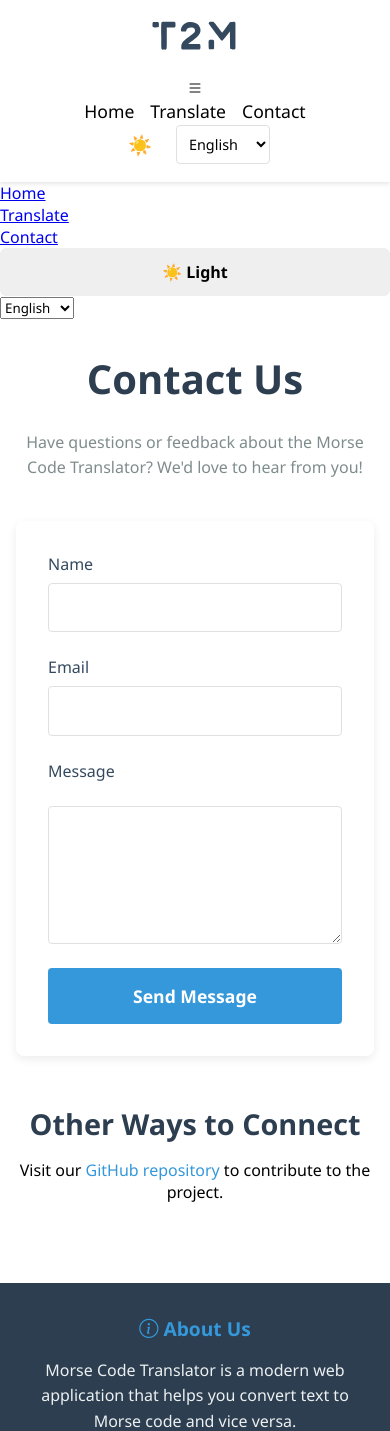
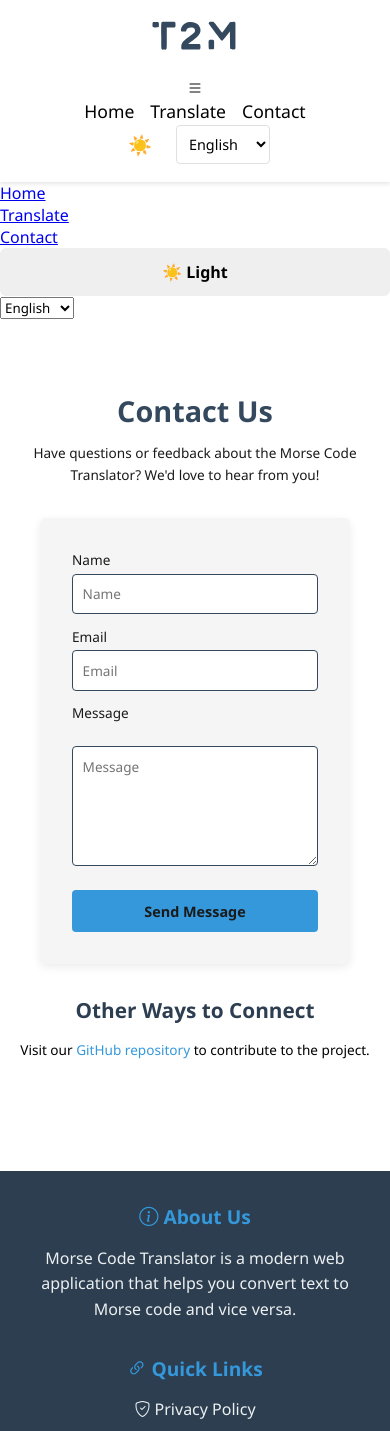
Before and after one commit to y1hy11/T2M---Text-Morse-Code-Translator, a React (Vite) app: page /contact in a window 390 px wide. Shown: the top 1431 px of the page. Built offline with nearby package versions, Linux system fonts and the light colour scheme.

Commit message:
Enhance contact form with validation, internationalization support, and improved error handling

```diff
--- a/src/pages/contact.jsx
+++ b/src/pages/contact.jsx
@@ -1,7 +1,8 @@
 import { useState } from 'react';
-import '../styles/pages/Contact.css';
+import { useTranslation } from 'react-i18next';
 
 const Contact = () => {
+  const { t } = useTranslation();
   const [formData, setFormData] = useState({
     name: '',
     email: '',
@@ -13,6 +14,14 @@ const Contact = () => {
     error: false
   });
 
+  const [isSubmitting, setIsSubmitting] = useState(false);
+
+  const [fieldErrors, setFieldErrors] = useState({
+    name: false,
+    email: false,
+    message: false
+  });
+
   const handleChange = (e) => {
     const { name, value } = e.target;
     setFormData(prev => ({
@@ -21,10 +30,41 @@ const Contact = () => {
     }));
   };
 
-  const handleSubmit = (e) => {
+  const validateForm = () => {
+    const errors = {
+      name: !formData.name.trim(),
+      email: !formData.email.trim() || !/^[^\s@]+@[^\s@]+\.[^\s@]+$/.test(formData.email),
+      message: !formData.message.trim()
+    };
+    setFieldErrors(errors);
+    return !Object.values(errors).some(error => error);
+  };
+
+  const handleSubmit = async (e) => {
     e.preventDefault();
-    // Simulate form submission
-    setTimeout(() => {
+    if (!validateForm()) {
+      return;
+    }
+    setIsSubmitting(true);
+
+    try {
+      const response = await fetch('https://api.web3forms.com/submit', {
+        method: 'POST',
+        headers: {
+          'Content-Type': 'application/json',
+        },
+        body: JSON.stringify({
+          access_key: import.meta.env.VITE_WEB3FORMS_API_KEY,
+          name: formData.name,
+          email: formData.email,
+          message: formData.message,
+          subject: 'New Contact Form Submission - Morse Code Translator'
+        })
+      });
+
+      const data = await response.json();
+
+      if (data.success) {
         setFormStatus({
           submitted: true,
           error: false
@@ -34,69 +74,122 @@ const Contact = () => {
           email: '',
           message: ''
         });
-    }, 1000);
+      } else {
+        setFormStatus({
+          submitted: false,
+          error: true
+        });
+      }
+    } catch (error) {
+      console.error('Error submitting form:', error);
+      setFormStatus({
+        submitted: false,
+        error: true
+      });
+    } finally {
+      setIsSubmitting(false);
+    }
   };
 
   return (
     <div className="contact-container">
-      <h1>Contact Us</h1>
+      <h1>{t('contact.title')}</h1>
       <p className="contact-intro">
-        Have questions or feedback about the Morse Code Translator? We'd love to hear from you!
+        {t('contact.intro')}
       </p>
 
       {formStatus.submitted ? (
         <div className="form-success">
-          <h2>Thank you for your message!</h2>
-          <p>We'll get back to you as soon as possible.</p>
+          <h2>{t('contact.thankYou')}</h2>
+          <p>{t('contact.willReply')}</p>
           <button onClick={() => setFormStatus({ submitted: false, error: false })}>
-            Send Another Message
+            {t('contact.sendAnother')}
           </button>
         </div>
       ) : (
         <form className="contact-form" onSubmit={handleSubmit}>
           <div className="form-group">
-            <label htmlFor="name">Name</label>
+            <label htmlFor="name">{t('contact.name')}</label>
             <input
               type="text"
               id="name"
               name="name"
               value={formData.name}
               onChange={handleChange}
+              placeholder={t('contact.name')}
               required
+              onInvalid={(e) => {
+                e.target.setCustomValidity(t('contact.nameRequired'));
+              }}
+              onInput={(e) => {
+                e.target.setCustomValidity('');
+              }}
             />
+            {fieldErrors.name && (
+              <span className="field-error">{t('contact.nameRequired')}</span>
+            )}
           </div>
 
           <div className="form-group">
-            <label htmlFor="email">Email</label>
+            <label htmlFor="email">{t('contact.email')}</label>
             <input
               type="email"
               id="email"
               name="email"
               value={formData.email}
               onChange={handleChange}
+              placeholder={t('contact.email')}
               required
+              onInvalid={(e) => {
+                e.target.setCustomValidity(t('contact.emailInvalid'));
+              }}
+              onInput={(e) => {
+                e.target.setCustomValidity('');
+              }}
             />
+            {fieldErrors.email && (
+              <span className="field-error">{t('contact.emailInvalid')}</span>
+            )}
           </div>
 
           <div className="form-group">
-            <label htmlFor="message">Message</label>
+            <label htmlFor="message">{t('contact.message')}</label>
             <textarea
+              className='message-input'
               id="message"
               name="message"
               rows="5"
               value={formData.message}
               onChange={handleChange}
+              placeholder={t('contact.message')}
               required
+              onInvalid={(e) => {
+                e.target.setCustomValidity(t('contact.messageRequired'));
+              }}
+              onInput={(e) => {
+                e.target.setCustomValidity('');
+              }}
             />
+            {fieldErrors.message && (
+              <span className="field-error">{t('contact.messageRequired')}</span>
+            )}
           </div>
 
-          <button type="submit" className="submit-button">Send Message</button>
+          {formStatus.error && (
+            <div className="form-error">
+              <p>{t('contact.errorMessage', 'There was an error submitting your message. Please try again.')}</p>
+            </div>
+          )}
+
+          <button type="submit" className="submit-button" disabled={isSubmitting}>
+            {isSubmitting ? t('contact.sending', 'Sending...') : t('contact.sendMessage')}
+          </button>
         </form>
       )}
 
       <div className="additional-contact">
-        <h2>Other Ways to Connect</h2>
-        <p>Visit our <a href="https://github.com/y1hy11/Text---Morse-Code-Translator" target="_blank" rel="noopener noreferrer">GitHub repository</a> to contribute to the project.</p>
+        <h2>{t('contact.otherWays')}</h2>
+        <p>{t('contact.visitGithub1')} <a href="https://github.com/y1hy11/Text---Morse-Code-Translator" target="_blank" rel="noopener noreferrer">{t('contact.visitGithuba')}</a> {t('contact.visitGithub2')}</p>
       </div>
     </div>
   );
--- a/src/styles/pages/Contact.css
+++ b/src/styles/pages/Contact.css
@@ -6,23 +6,32 @@
 
 .contact-container h1 {
   font-size: 2.5rem;
-  color: #2c3e50;
+  color: var(--primary-color);
   text-align: center;
   margin-bottom: 1.5rem;
 }
 
 .contact-intro {
   text-align: center;
-  color: #7f8c8d;
+  color: var(--text-light);
   margin-bottom: 2.5rem;
   line-height: 1.6;
 }
 
+.dark-mode .contact-intro {
+  color: var(--text-dark);
+}
+
 .contact-form {
-  background: #fff;
+  background: var(--background-light);
   padding: 2rem;
   border-radius: 8px;
   box-shadow: 0 3px 10px rgba(0, 0, 0, 0.08);
+}
+
+.dark-mode .contact-form {
+  background: var(--background-dark);
+  box-shadow: 0 3px 10px rgba(231, 231, 231, 0.3);
 }
 
 .form-group {
@@ -33,30 +42,40 @@
   display: block;
   margin-bottom: 0.5rem;
   font-weight: 500;
-  color: #34495e;
+  color: var(--text-light);
+}
+
+.dark-mode .form-group label {
+  color: var(--text-dark);
 }
 
 .form-group input,
 .form-group textarea {
   width: 100%;
   padding: 0.8rem;
-  border: 1px solid #e0e0e0;
+  border: 1px solid var(--primary-color);
   border-radius: 4px;
   font-size: 1rem;
   transition: border-color 0.2s ease;
 }
 
+.dark-mode .form-group input,
+.dark-mode .form-group textarea {
+  background-color: var(--background-dark);
+  color: var(--text-dark);
+}
+
 .form-group input:focus,
 .form-group textarea:focus {
   outline: none;
-  border-color: #3498db;
+  border-color: var(--secondary-color);
 }
 
 .submit-button {
   width: 100%;
   padding: 1rem;
-  background-color: #3498db;
-  color: white;
+  background-color: var(--secondary-color);
+  color: var(--text-light);
   border: none;
   border-radius: 4px;
   font-size: 1.1rem;
@@ -65,26 +84,36 @@
   transition: background-color 0.2s ease;
 }
 
+.dark-mode .submit-button {
+  background-color: var(--secondary-color);
+  color: var(--text-dark);
+}
+
 .submit-button:hover {
   background-color: #2980b9;
 }
 
 .form-success {
   text-align: center;
-  background: #fff;
+  background-color: var(--background-light);
   padding: 2rem;
   border-radius: 8px;
   box-shadow: 0 3px 10px rgba(0, 0, 0, 0.08);
 }
 
+.dark-mode .form-success {
+  background-color: var(--background-dark);
+  box-shadow: 0 3px 10px rgba(231, 231, 231, 0.3);
+}
+
 .form-success h2 {
-  color: #27ae60;
+  color: var(--primary-color);
   margin-bottom: 1rem;
 }
 
 .form-success button {
-  background-color: #3498db;
-  color: white;
+  background-color: var(--secondary-color);
+  color: var(--text-light);
   border: none;
   border-radius: 4px;
   padding: 1rem 2rem;
@@ -94,8 +123,20 @@
   transition: background-color 0.2s ease;
 }
 
+.dark-mode .form-success button {
+  background-color: var(--secondary-color);
+  color: var(--text-dark);
+}
+
 .form-success button:hover {
   background-color: #2980b9;
+}
+
+.form-error p {
+  color: #dc3545;
+  font-size: 1rem;
+  margin-bottom: 1rem;
+  text-align: center;
 }
 
 .additional-contact {
@@ -110,10 +151,140 @@
 }
 
 .additional-contact a {
-  color: #3498db;
+  color: var(--secondary-color);
   text-decoration: none;
 }
 
 .additional-contact a:hover {
-  text-decoration: underline;
+  text-decoration: none;
+  color: var(--primary-color);
 }
+
+.field-error {
+  color: #dc3545;
+  font-size: 0.875rem;
+  margin-top: 0.25rem;
+}
+
+@media (max-width: 768px) {
+  .contact-container {
+    max-width: 540px;
+    padding: 1.2rem 0.8rem;
+    margin-top: 1rem;
+  }
+
+  .contact-container h1 {
+    font-size: 2rem;
+    margin-bottom: 1rem;
+  }
+
+  .contact-intro {
+    font-size: 0.9rem;
+    margin-bottom: 1.5rem;
+  }
+
+  .contact-form,
+  .form-success {
+    padding: 1.2rem;
+  }
+
+  .form-group {
+    margin-bottom: 1rem;
+  }
+
+  .form-group label {
+    font-size: 0.9rem;
+  }
+
+  .form-group input,
+  .form-group textarea {
+    padding: 0.7rem;
+    font-size: 0.9rem;
+  }
+
+  .submit-button,
+  .form-success button {
+    padding: 0.8rem;
+    font-size: 1rem;
+  }
+
+  .additional-contact {
+    margin-top: 2rem;
+  }
+
+  .additional-contact h2 {
+    font-size: 1.5rem;
+  }
+}
+
+
+@media (max-width: 575px) {
+  .contact-container {
+    padding: 4rem 0.5rem;
+    margin-top: 0.5rem;
+  }
+
+  .contact-container h1 {
+    font-size: 1.8rem;
+    margin-bottom: 0.8rem;
+  }
+
+  .contact-intro {
+    font-size: 0.85rem;
+    margin-bottom: 1.2rem;
+    padding: 0 0.5rem;
+  }
+
+  .contact-form,
+  .form-success {
+    margin: 2rem;
+    padding: 2rem;
+    border-radius: 6px;
+  }
+
+  .form-group {
+    margin-bottom: 0.8rem;
+  }
+
+  .form-group label {
+    font-size: 0.85rem;
+    margin-bottom: 0.3rem;
+  }
+
+  .form-group input,
+  .form-group textarea {
+    padding: 0.6rem;
+    font-size: 0.85rem;
+  }
+
+  .submit-button {
+    padding: 0.7rem;
+    font-size: 0.9rem;
+  }
+
+  .form-success h2 {
+    font-size: 1.4rem;
+  }
+
+  .form-success p {
+    font-size: 0.9rem;
+  }
+
+  .form-success button {
+    padding: 0.7rem 1.5rem;
+    font-size: 0.9rem;
+    margin-top: 1rem;
+  }
+
+  .additional-contact {
+    margin-top: 1.5rem;
+  }
+
+  .additional-contact h2 {
+    font-size: 1.3rem;
+  }
+
+  .additional-contact p {
+    font-size: 0.85rem;
+  }
+}
```
Lines whose indentation alone changed are shown as unchanged.
